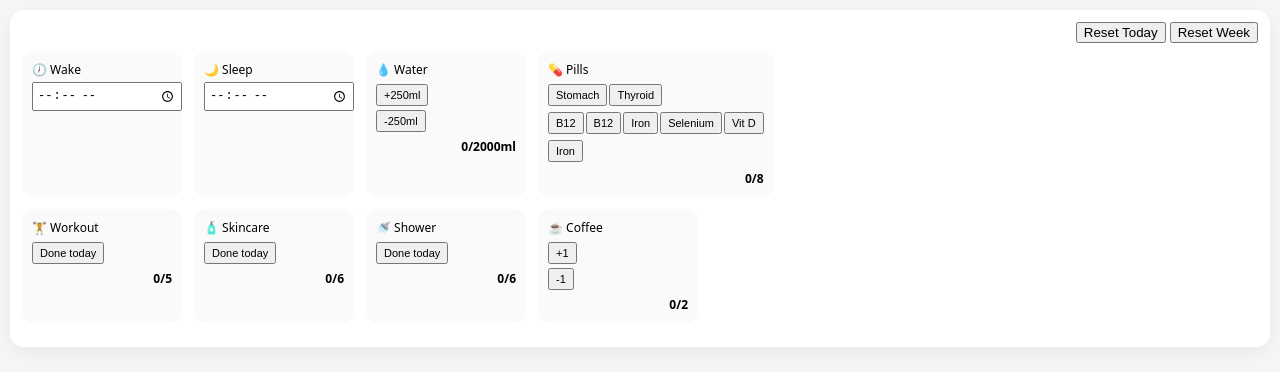
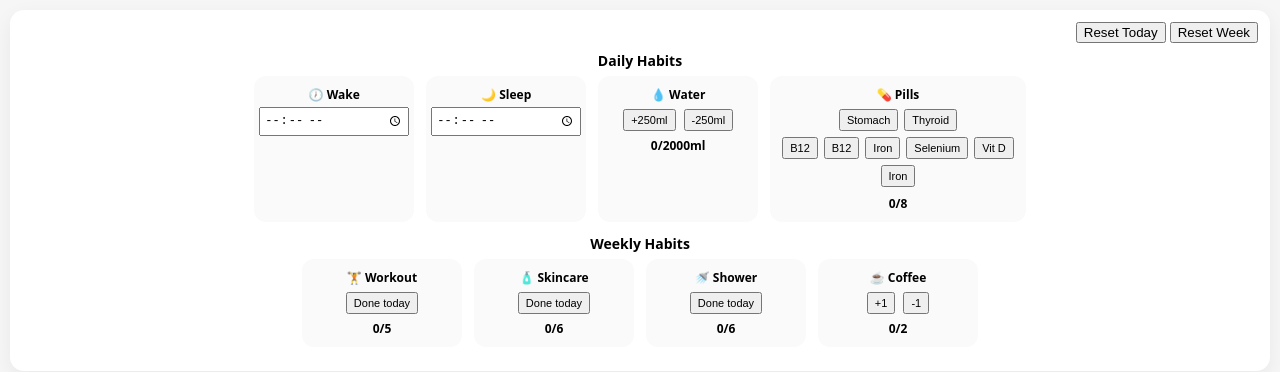
Before and after one commit to GiorgiaKaliva/notion, a plain HTML site: page index.html in a window 1280 px wide. Drawn offline with Linux system fonts and the light colour scheme.

Commit message:
Update index.html

```diff
--- a/index.html
+++ b/index.html
@@ -28,6 +28,7 @@ body {
   display: flex;
   gap: 12px;
   margin-bottom: 12px;
+  justify-content: center; /* center horizontally */
 }
 
 .card {
@@ -38,12 +39,13 @@ body {
   flex-shrink: 0;
   display: flex;
   flex-direction: column;
-  align-items: flex-start;
+  align-items: center; /* center content */
 }
 
 .card label {
   font-size: 12px;
   margin-bottom: 4px;
+  font-weight: bold;
 }
 
 .card input[type="time"] {
@@ -56,20 +58,20 @@ body {
 .card button {
   font-size: 11px;
   padding: 3px 6px;
-  margin: 2px 0 2px 0;
+  margin: 2px 2px 2px 2px;
 }
 
 .status {
   font-size: 12px;
   font-weight: bold;
   margin-top: 4px;
-  align-self: flex-end;
 }
 
 .pills-line {
   display: flex;
   gap: 2px;
   flex-wrap: wrap;
+  justify-content: center;
   margin-bottom: 2px;
 }
 
@@ -78,6 +80,17 @@ body {
   justify-content: flex-end;
   margin-bottom: 8px;
   gap: 4px;
+}
+
+.button-group {
+  display: flex;
+  gap: 4px;
+}
+.section-title {
+  font-weight: bold;
+  margin-bottom: 6px;
+  text-align: center;
+  font-size: 14px;
 }
 </style>
 </head>
@@ -90,8 +103,8 @@ body {
     <button onclick="resetWeekly()">Reset Week</button>
   </div>
 
+  <div class="section-title">Daily Habits</div>
   <div class="row" id="dailyRow">
-    <!-- Daily habit cards -->
     <div class="card">
       <label>🕖 Wake</label>
       <input type="time" id="wakeTime">
@@ -106,8 +119,10 @@ body {
 
     <div class="card">
       <label>💧 Water</label>
-      <button onclick="addWater(250)">+250ml</button>
-      <button onclick="rewindWater(250)">-250ml</button>
+      <div class="button-group">
+        <button onclick="addWater(250)">+250ml</button>
+        <button onclick="rewindWater(250)">-250ml</button>
+      </div>
       <div class="status" id="waterStatus"></div>
     </div>
 
@@ -131,8 +146,8 @@ body {
     </div>
   </div>
 
+  <div class="section-title">Weekly Habits</div>
   <div class="row" id="weeklyRow">
-    <!-- Weekly habit cards -->
     <div class="card">
       <label>🏋️ Workout</label>
       <button onclick="toggleWeekly('workout')">Done today</button>
@@ -153,8 +168,10 @@ body {
 
     <div class="card">
       <label>☕ Coffee</label>
-      <button onclick="addCoffee()">+1</button>
-      <button onclick="rewindCoffee()">-1</button>
+      <div class="button-group">
+        <button onclick="addCoffee()">+1</button>
+        <button onclick="rewindCoffee()">-1</button>
+      </div>
       <div class="status" id="coffeeStatus"></div>
     </div>
   </div>
```
